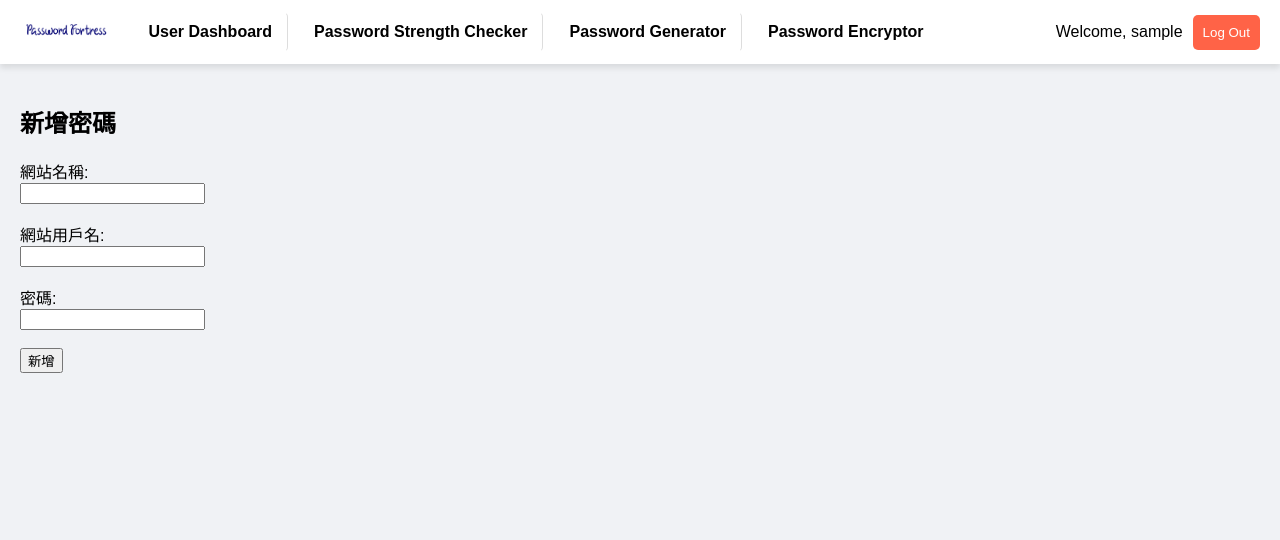
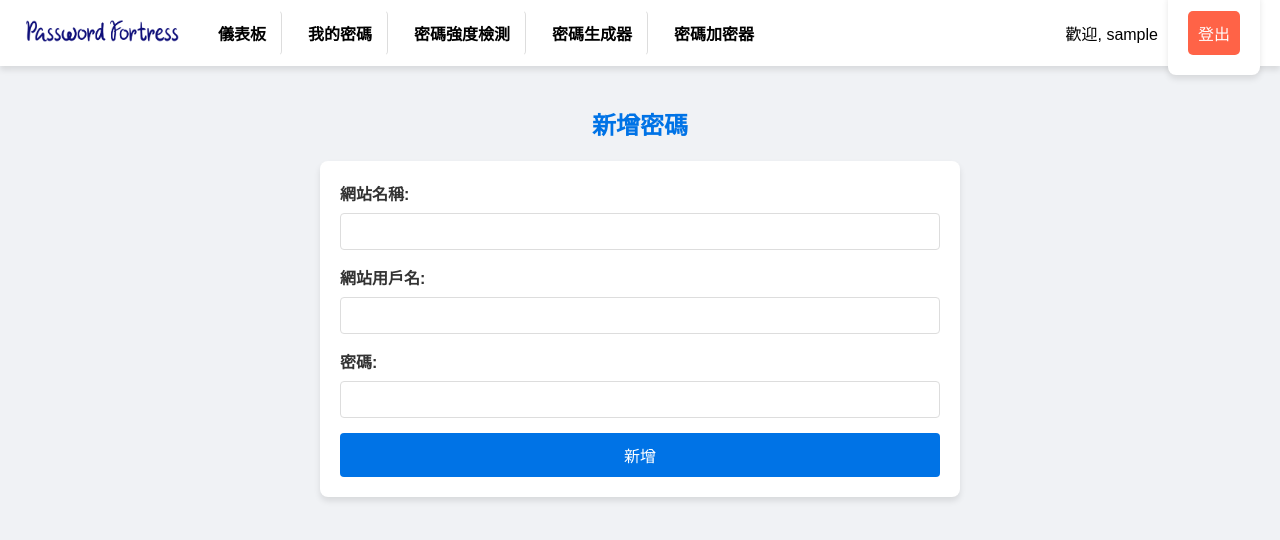
Before and after one commit to alvinlo62/Password-Fortress, a Flask app: page /password-manager/add in a window 1280 px wide. Shown: the top 540 px of the page. Run offline with Flask 3, Linux system fonts and the light colour scheme; the visitor is signed in with stand-in values (Sample User, id 1).

Commit message:
合併內容

```diff
--- a/templates/base.html
+++ b/templates/base.html
@@ -23,6 +23,7 @@
             position: sticky;
             top: 0;
             z-index: 1000;
+            height: 46px; /* 固定高度 */
         }
 
         .logo img {
@@ -99,7 +100,7 @@
         }
 
         function confirmLogout(event) {
-            if (!confirm("Are you sure you want to log out?")) {
+            if (!confirm("確認要登出?")) {
                 event.preventDefault();
             }
         }
@@ -113,16 +114,17 @@
             <img src="{{ url_for('static', filename='images/logo.png') }}" alt="Logo" onclick="scrollToTop()">
         </div>
         <nav class="nav">
-            <a href="/dashboard">User Dashboard</a>
-            <a href="/password-strength-checker">Password Strength Checker</a>
-            <a href="/password-generator">Password Generator</a>
-            <a href="/password-encryptor">Password Encryptor</a>
+            <a href="/dashboard">儀表板</a>
+            <a href="/password-manager/view">我的密碼</a>
+            <a href="/password-strength-checker">密碼強度檢測</a>
+            <a href="/password-generator">密碼生成器</a>
+            <a href="/password-encryptor">密碼加密器</a>
         </nav>
         <div class="user-info">
-            <span>Welcome, {{ current_user.username }}</span>
+            <span>歡迎, {{ current_user.username }}</span>
             <form action="/logout" method="POST" onsubmit="confirmLogout(event)">
                 <button type="submit" style="background-color: #ff6347; color: white; padding: 10px; border: none; border-radius: 5px; cursor: pointer;">
-                    Log Out
+                    登出
                 </button>
             </form>
         </div>
--- a/templates/password_manager/add_password.html
+++ b/templates/password_manager/add_password.html
@@ -2,17 +2,69 @@
 {% block title %}新增密碼{% endblock %}
 
 {% block content %}
-<h2>新增密碼</h2>
+<style>
+  /* 表單樣式 */
+  form {
+    max-width: 600px;
+    margin: 20px auto;
+    padding: 20px;
+    background: #ffffff; /* 背景顏色，可改成其他顏色 */
+    border-radius: 8px;
+    box-shadow: 0 4px 6px rgba(0, 0, 0, 0.1); /* 加陰影 */
+  }
+
+  label {
+    display: block;
+    margin-bottom: 8px;
+    font-weight: bold;
+    color: #333; /* 字體顏色，可改成其他顏色 */
+  }
+
+  input[type="text"],
+  input[type="password"] {
+    width: 100%;
+    padding: 10px;
+    margin-bottom: 15px;
+    border: 1px solid #ddd; /* 邊框顏色 */
+    border-radius: 4px;
+    box-sizing: border-box;
+  }
+
+  input:focus {
+    outline: none;
+    border-color: #0073e6; /* 聚焦時邊框顏色 */
+    box-shadow: 0 0 5px rgba(0, 115, 230, 0.5);
+  }
+
+  button {
+    display: block;
+    width: 100%;
+    padding: 10px;
+    background: #0073e6; /* 按鈕顏色，可改成其他顏色 */
+    color: white;
+    border: none;
+    border-radius: 4px;
+    font-size: 16px;
+    cursor: pointer;
+    transition: background-color 0.3s;
+  }
+
+  button:hover {
+    background: #005bb5; /* 按鈕懸停顏色 */
+  }
+</style>
+
+<h2 style="text-align: center; color: #0073e6;">新增密碼</h2>
 <form action="{{ url_for('password_manager.add_password') }}" method="POST">
-    <label for="site_name">網站名稱:</label><br>
-    <input type="text" name="site_name" required><br><br>
+  <label for="site_name">網站名稱:</label>
+  <input type="text" name="site_name" required>
 
-    <label for="site_username">網站用戶名:</label><br>
-    <input type="text" name="site_username" required><br><br>
+  <label for="site_username">網站用戶名:</label>
+  <input type="text" name="site_username" required>
 
-    <label for="site_password">密碼:</label><br>
-    <input type="password" name="site_password" required><br><br>
+  <label for="site_password">密碼:</label>
+  <input type="password" name="site_password" required>
 
-    <button type="submit">新增</button>
+  <button type="submit">新增</button>
 </form>
 {% endblock %}
--- a/utils/password_encryptor.py
+++ b/utils/password_encryptor.py
@@ -1,6 +1,6 @@
 # password_encryptor.py
 from flask import Blueprint, render_template, request
-from flask_login import login_required, current_user
+from flask_login import login_required
 import hashlib
 
 encryptor_bp = Blueprint('password_encryptor', __name__, url_prefix='/password-encryptor')
@@ -12,39 +12,10 @@ def encryptor():
     if request.method == 'POST':
         hint = request.form['hint']
         original_pw = request.form['original_pw']
-        length = int(request.form.get('length', 12))  # 默認密碼長度為12
 
-        # 從當前用戶中獲取專屬鹽值
-        SALT = current_user.salt
-
-        # 組合數據並哈希
-        data = (original_pw + hint + SALT).encode('utf-8')
-        hashed = hashlib.sha256(data).hexdigest()
-
-        # 使用 hex_to_charset 函數轉換
-        full_password = hex_to_charset(hashed)
-
-        # 截取符合用戶需求的密碼長度
-        step = len(full_password) // length
-        encrypted_password = ''.join(full_password[i * step] for i in range(length))
-
+        # 簡單範例：將 hint + original_pw 用 SHA256 生成一組雜湊字串，截取一段作為新密碼
+        combined = (hint + original_pw).encode('utf-8')
+        hashed = hashlib.sha256(combined).hexdigest()
+        # 截取前16字元當作「加密後」密碼
+        encrypted_password = hashed[:16]
     return render_template('password_encryptor/encryptor.html', encrypted_password=encrypted_password)
-
-
-#將16進制轉為74位元
-CHARSET = "ABCDEFGHIJKLMNOPQRSTUVWXYZabcdefghijklmnopqrstuvwxyz0123456789!@#$%^&*()-_+"
-
-def hex_to_charset(hex_str):
-    #16轉10
-    D_value = int(hex_str,16)
-
-    #10轉74
-    if D_value==0:
-        return CHARSET[0]
-    result=[]
-    while D_value > 0:
-        result.append(CHARSET[D_value % 74] )
-        D_value//=74
-
-    #反轉字串(原本是從低有效位計算)
-    return ''.join(reversed(result))
```
Also changed, not shown: templates/password_encryptor/encryptor.html (+4 -7 lines), templates/password_manager/edit_password.html (+60 -8 lines), static/images/Logo.png.
